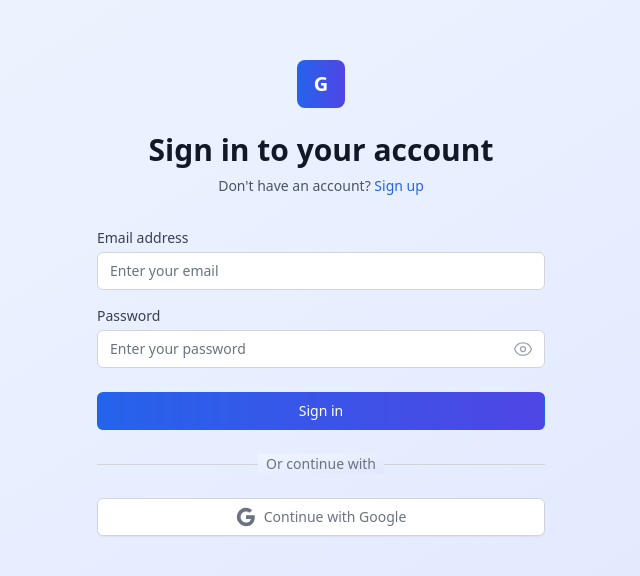
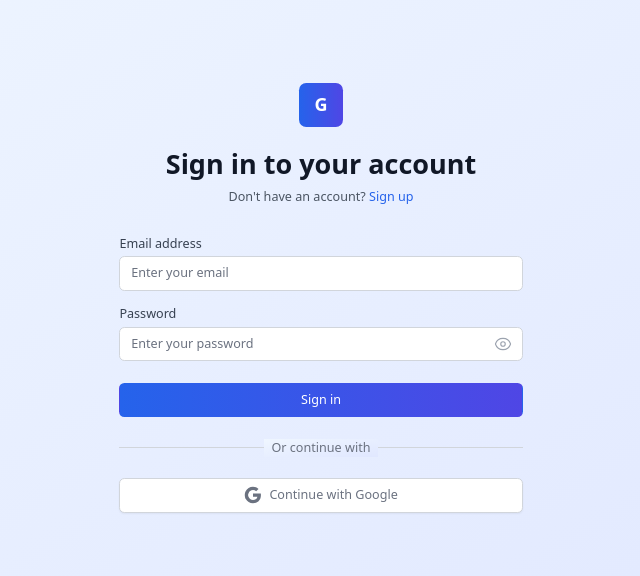
Before and after one commit to dylnhoang/Granted, a React (Create React App) app in the folder frontend/: page /login in a window 1280 px wide. Shown: the part 102-678 px from the top of the page, without its empty margins (319-959 px from the left). Built offline with nearby package versions, Linux system fonts and the light colour scheme; no server answers.

Commit message:
Made font-sizes 90% smaller

```diff
--- a/frontend/src/index.css
+++ b/frontend/src/index.css
@@ -6,6 +6,11 @@
 :root {
   --color-primary: #2563eb;
   --color-primary-hover: #1d4ed8;
+}
+
+/* Apply 90% zoom effect to the entire app */
+html {
+  font-size: 90%;
 }
 
 /* Custom utility classes */
```
